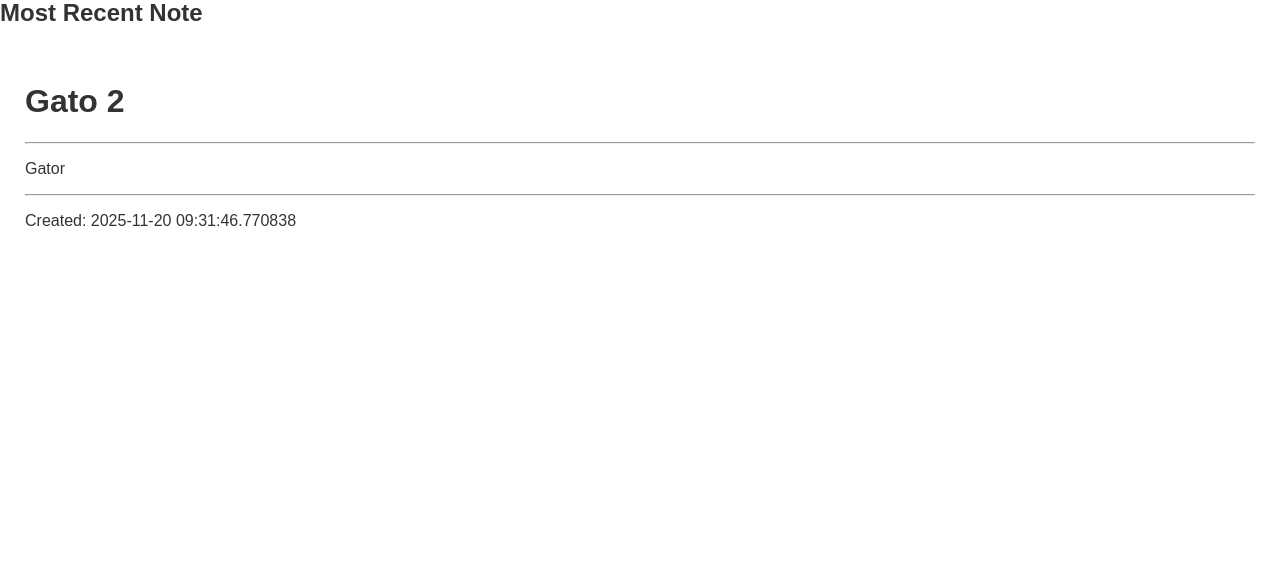
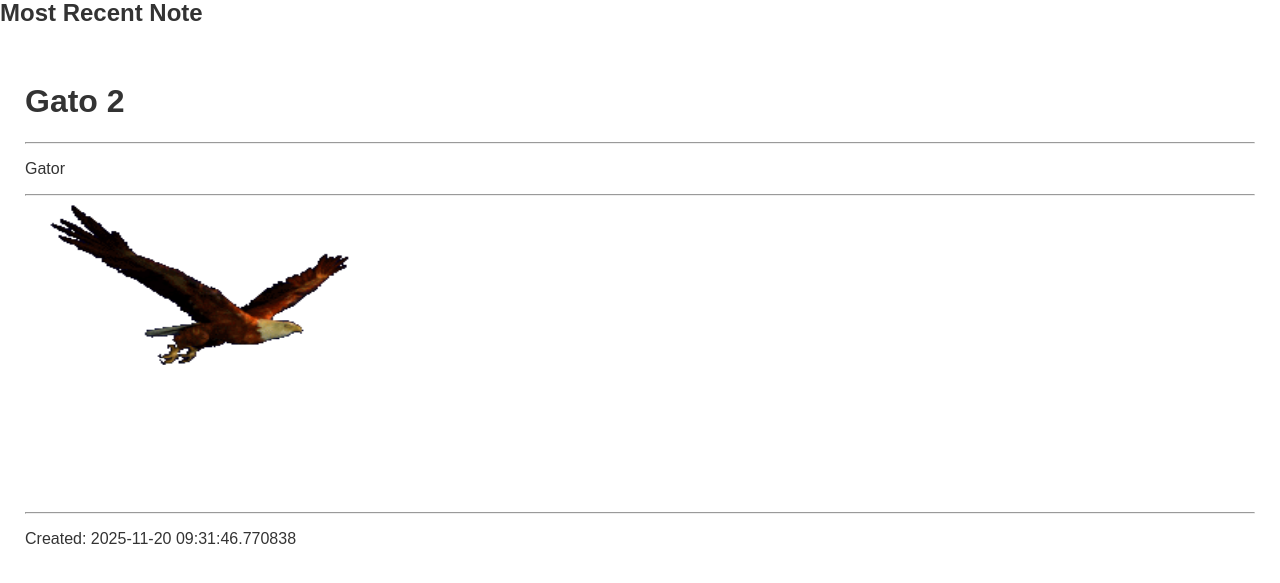
Before and after one commit to Esmith935/Notes-web-app, a Flask app: page / in a window 1280 px wide. Shown: the part 149-732 px from the top of the page. Run offline with Flask 3, Linux system fonts and the light colour scheme; data comes from the database, SQL or seed files in the repository.

Commit message:
displays image on recent note

```diff
--- a/templates/home.html
+++ b/templates/home.html
@@ -24,6 +24,8 @@
             <hr>
             <p> {{ recent_note[2] }} </p>
             <hr>
+            <img src="{{ url_for('static', filename='uploads/' + (recent_note[4] if recent_note[4] else 'default.jpeg')) }}" width="400" height="300" alt="Image" style="vertical-align: middle ; border-radius: 15%;"></img>
+            <hr>
             <p>Created: {{ recent_note[3] }}</p>
         </div>
     {% else %}
```
